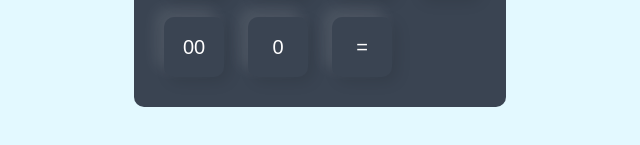
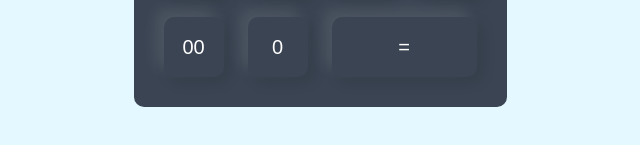
Before and after one commit to TanaraCavalcante/Calculator, a plain HTML site: page index.html in a window 1280 px wide. Shown: the part 573-718 px from the top of the page, 320-960 px from the left. Drawn offline with Linux system fonts and the light colour scheme.

Commit message:
equal button

```diff
--- a/index.html
+++ b/index.html
@@ -41,7 +41,7 @@
                     <div>
                         <input type="button" value="00">
                         <input type="button" value="0">
-                        <input type="button" value="=">
+                        <input type="button" value="=" id="equal">
                     </div>
                 </form>
             </div>
--- a/style.css
+++ b/style.css
@@ -46,3 +46,7 @@ form .display input{
     font-size: 45px;
     box-shadow: none;
 }
+
+form #equal{
+    width: 145px;
+}
```
